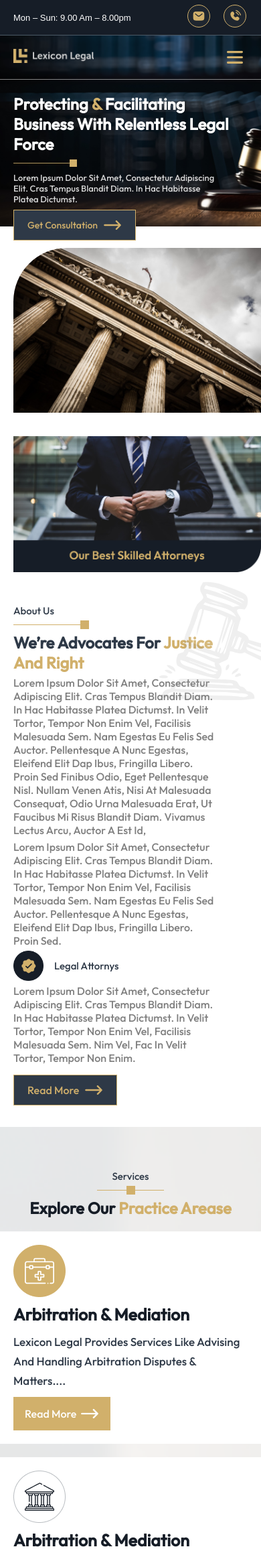
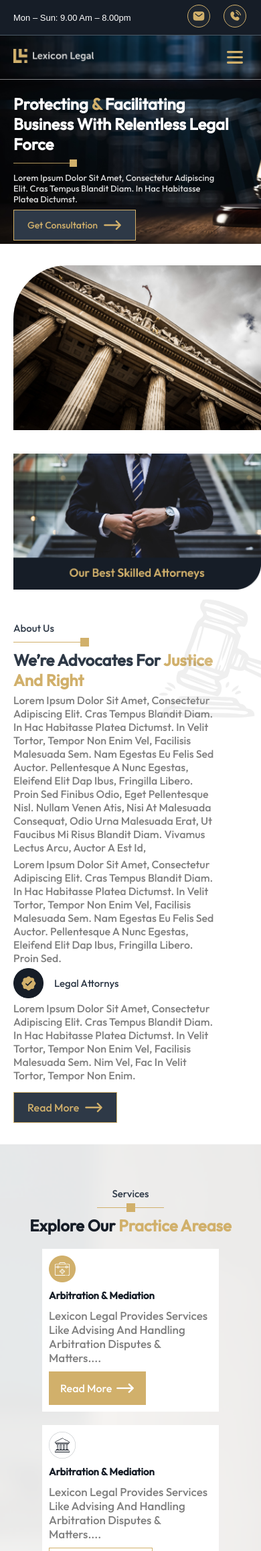
Before and after one commit to Aadirajput04/Lexicon-Legal-website, a PHP site: page / in a window 390 px wide; the page is wider, and only the part inside the window is pictured. Shown: the top 2315 px of that part at 67% size. Run offline with PHP 8.4, Linux system fonts and the light colour scheme; some libraries are stand-ins or nearby versions.

Commit message:
project completed

```diff
--- a/About-us.php
+++ b/About-us.php
@@ -23,7 +23,7 @@
 
         <div class="head-lable-text">
             <h1>About us</h1>
-            <img src="./imgs/linedot.svg" alt="" width="170">
+            <img class="line-dot-p" src="./imgs/linedot.svg" alt="" >
         </div>
     </div>
 
--- a/Our-team.php
+++ b/Our-team.php
@@ -37,7 +37,7 @@
 
 <?php
 
-    include "statics.php";
+    include "statics-section.php";
 
     ?>
 
--- a/ourteam-section.php
+++ b/ourteam-section.php
@@ -4,7 +4,7 @@
         <img src="./imgs/line-dot-line.svg" alt="" width="100">
         <h2>Our <span> Experienced Attorney</span> Are Ready <br>
             To answer any questions</h2>
-        <p>There are many variations of passages of Lorem Ipsum available, but the majority have su alteration in some
+        <p>There are many variations of passages of Lorem Ipsum available, but the majority have
             form,
             by <br></p> <p class="after-hide"> injected humour, oir randomised workds which don't look even slightly believable.</p>
     </div>
--- a/reviews-section.php
+++ b/reviews-section.php
@@ -139,9 +139,10 @@
 </div>
 
 <script>
+
   const reviews = document.querySelectorAll('.review');
   let currentIndex = 0;
-    const numReviewsToShow = 2;
+  let numReviewsToShow = 2;
 
   function showReviews() {
     for (let i = 0; i < reviews.length; i++) {
@@ -167,18 +168,25 @@
     showReviews();
   }
 
-    document.querySelector('.reviews-container').addEventListener('click', function (event) {
-        const target = event.target;
-        if (target.matches('.left-arrow')) {
-            showPreviousReviews();
-        } else if (target.matches('.right-arrow')) {
-            showNextReviews();
+function myFunction(x) {
+  if (x.matches) { // If media query matches
+
+    numReviewsToShow = 1
+  } else {
+   // write your code here that will show if window width is greater than 400px;
   }
-    });
+}
 
-    showReviews(); // Show initial reviews
+document.querySelector('.left-arrow').addEventListener('click', showPreviousReviews)
+document.querySelector('.right-arrow').addEventListener('click', showNextReviews)
 
 
+var x = window.matchMedia("(max-width: 410px)")
+myFunction(x) // Call listener function at run time
+x.addListener(myFunction) // Attach listener function on state changes
+showReviews();
 
+// Add a listener for changes in the window size
+window.addEventListener('resize', showReviews);
 
 </script>
--- a/services-section.php
+++ b/services-section.php
@@ -11,25 +11,25 @@
 
     <div class="service-boxes">
         <div class="service-box">
-            <img src="./imgs/service-1.png" alt="" width="78">
+            <img class="services-box-img" src="./imgs/service-1.png" alt="">
             <h5>Arbitration & Mediation</h5>
             <p>Lexicon Legal provides services like advising and handling arbitration disputes & matters....</p>
-            <a class="service-btn" href="#">Read more <img src="./imgs/white-arrow.png" alt="" width="28"></a>
+            <a class="service-btn" href="#">Read more <img  src="./imgs/white-arrow.png" alt="" width="28"></a>
         </div>
         <div class="service-box">
-            <img src="./imgs/service-2.png" alt="" width="78">
+            <img class="services-box-img" src="./imgs/service-2.png" alt="" >
             <h5>Arbitration & Mediation</h5>
             <p>Lexicon Legal provides services like advising and handling arbitration disputes & matters....</p>
             <a href="#">Read more <img src="./imgs/right-arrowsvg.svg" alt="" width="28"></a>
         </div>
         <div class="service-box">
-            <img src="./imgs/service-3.png" alt="" width="78">
+            <img class="services-box-img"src="./imgs/service-3.png" alt="" >
             <h5>Arbitration & Mediation</h5>
             <p>Lexicon Legal provides services like advising and handling arbitration disputes & matters....</p>
             <a href="#">Read more <img src="./imgs/right-arrowsvg.svg" alt="" width="28"></a>
         </div>
         <div class="service-box">
-            <img src="./imgs/service-4.png" alt="" width="78">
+            <img class="services-box-img" src="./imgs/service-4.png" alt="" >
             <h5>Arbitration & Mediation</h5>
             <p>Lexicon Legal provides services like advising and handling arbitration disputes & matters....</p>
             <a href="#">Read more <img src="./imgs/right-arrowsvg.svg" alt="" width="28"></a>
@@ -42,25 +42,25 @@
     </div>
     <div class="service-boxes">
         <div class="service-box">
-            <img src="./imgs/service-5.png" alt="" width="78">
+            <img class="services-box-img" src="./imgs/service-5.png" alt="" >
             <h5>Arbitration & Mediation</h5>
             <p>Lexicon Legal provides services like advising and handling arbitration disputes & matters....</p>
             <a href="#">Read more <img src="./imgs/right-arrowsvg.svg"alt="" width="28"></a>
         </div>
         <div class="service-box">
-            <img src="./imgs/service-6.png" alt="" width="78">
+            <img class="services-box-img" src="./imgs/service-6.png" alt="">
             <h5>Arbitration & Mediation</h5>
             <p>Lexicon Legal provides services like advising and handling arbitration disputes & matters....</p>
             <a href="#">Read more <img src="./imgs/right-arrowsvg.svg"alt="" width="28"></a>
         </div>
         <div class="service-box">
-            <img src="./imgs/service-7.png" alt="" width="78">
+            <img class="services-box-img" src="./imgs/service-7.png" alt="" >
             <h5>Arbitration & Mediation</h5>
             <p>Lexicon Legal provides services like advising and handling arbitration disputes & matters....</p>
             <a href="#">Read more <img src="./imgs/right-arrowsvg.svg" alt="" width="28"></a>
         </div>
         <div class="service-box">
-            <img src="./imgs/service-8.png" alt="" width="78">
+            <img class="services-box-img"src="./imgs/service-8.png" alt="" >
             <h5>Arbitration & Mediation</h5>
             <p>Lexicon Legal provides services like advising and handling arbitration disputes & matters....</p>
             <a href="#">Read more <img src="./imgs/right-arrowsvg.svg" alt="" width="28"></a>
--- a/style/style.css
+++ b/style/style.css
@@ -414,7 +414,7 @@ span {
 .head-lable-box .head-lable-text {
     display: flex;
     flex-direction: column;
-
+    justify-content: center;
     padding: 100px 150px 0 150px;
 }
 
@@ -721,7 +721,7 @@ span {
 }
 
 .services-main-box .service-box p {
-    color: #2E3947;
+
     font-family: 'Outfit', sans-serif;
     font-size: 20px;
     font-style: normal;
@@ -847,6 +847,14 @@ span {
 
 }
 
+
+
+.service-boxes .services-box-img{
+    width: 78px;
+
+}
+
+
 .client-brand-logo {
     overflow: auto;
     width: 100%;
@@ -950,6 +958,11 @@ footer .footer-middle {
     justify-content: space-between;
 
 }
+
+.line-dot-p {
+    width: 113px;
+}
+
 
 
 footer .footer-middle a {
@@ -1610,6 +1623,7 @@ footer .footer-bottom p {
 
     .services-main-box .service-box p {
         font-size: 17px;
+        line-height: normal;
     }
 
     .services-main-box .service-box h5 {
@@ -1872,6 +1886,11 @@ footer .footer-bottom p {
 
 @media only screen and (max-width: 820px) {
 
+
+
+    .head-lable-box .head-lable-text h1 {
+        font-size: 24px;
+    }
 
 
 
@@ -1974,6 +1993,32 @@ footer .footer-bottom p {
         padding: 7px 2px;
     }
 
+
+
+
+    .head-lable-box .head-lable-text {
+
+
+        padding: 15px 0 0 15px;
+    }
+
+
+
+
+    .head-lable-box .head-lable-text img {
+        padding: 0;
+    }
+
+
+
+    .head-lable-box {
+        height: 220px;
+    }
+
+
+
+
+
     .header-line .contact-info p {
         display: none;
     }
@@ -2002,7 +2047,8 @@ footer .footer-bottom p {
 
     .hero-main {
         background-size: cover;
-        height: 40vh;
+        /* height: 40vh; */
+        overflow: hidden;
     }
 
     .menu {
@@ -2141,10 +2187,11 @@ footer .footer-bottom p {
     }
 
     .members-team {
-        overflow-x: auto;
+        /* overflow-x: auto; */
         padding-bottom: 5rem;
-    }
-
+        overflow: auto;
+        width: 100%;
+    }
 
 
     .statics-main-box .statics-info {
@@ -2181,6 +2228,12 @@ footer .footer-bottom p {
     .statics-main-box .second-row-statics {
         gap: 20px;
     }
+
+.service-boxes .services-box-img{
+    width: 40px;
+
+}
+
 
 
 
@@ -2273,6 +2326,7 @@ footer .footer-bottom p {
 
     footer .footer-bottom p {
         font-size: 12px;
+        text-align: left;
     }
 
 
@@ -2283,4 +2337,103 @@ footer .footer-bottom p {
         padding: 15px;
     }
 
-}
+    .about-us-section-box .right-about-box {
+        align-items: flex-start;
+    }
+
+
+
+    footer .footer-bottom p a {
+        font-size: 12px;
+
+    }
+
+    .line-dot-p {
+        width: 63px;
+    }
+
+
+
+    .services-main-box .service-box h5 {
+        font-size: 15px;
+    }
+    .services-main-box .service-boxes .service-box {
+        width: 264px;
+        padding: 10px;
+    }
+
+
+}
+
+
+
+
+
+
+@media only screen and (max-width: 375px) {
+
+
+    .side-padding {
+        padding-left: 10px;
+        padding-right: 10px;
+    }
+
+    .hero-main .hero-main-box {
+        padding: 40px 10px;
+    }
+
+    .about-us-section-box .left-about-box img {
+        width: 352px;
+        height: auto;
+    }
+
+    .about-us-section-box .left-about-box {
+
+        gap: 10px;
+    }
+
+
+    .about-us-section-box .hammer-vector {
+        top: 415px;
+    }
+
+
+
+    .contact-us-box .contact-box {
+        width: 345px;
+    }
+
+
+
+    .contact-us-box .contact-box {
+
+        left: 15px;
+        bottom: 0;
+    }
+
+
+    .our-team-box-text {
+        gap: 10px;
+        padding: 0 32px;
+    }
+
+
+
+
+
+
+
+
+
+
+
+
+
+
+
+
+
+
+
+
+}
```
Lines whose indentation alone changed are shown as unchanged.
